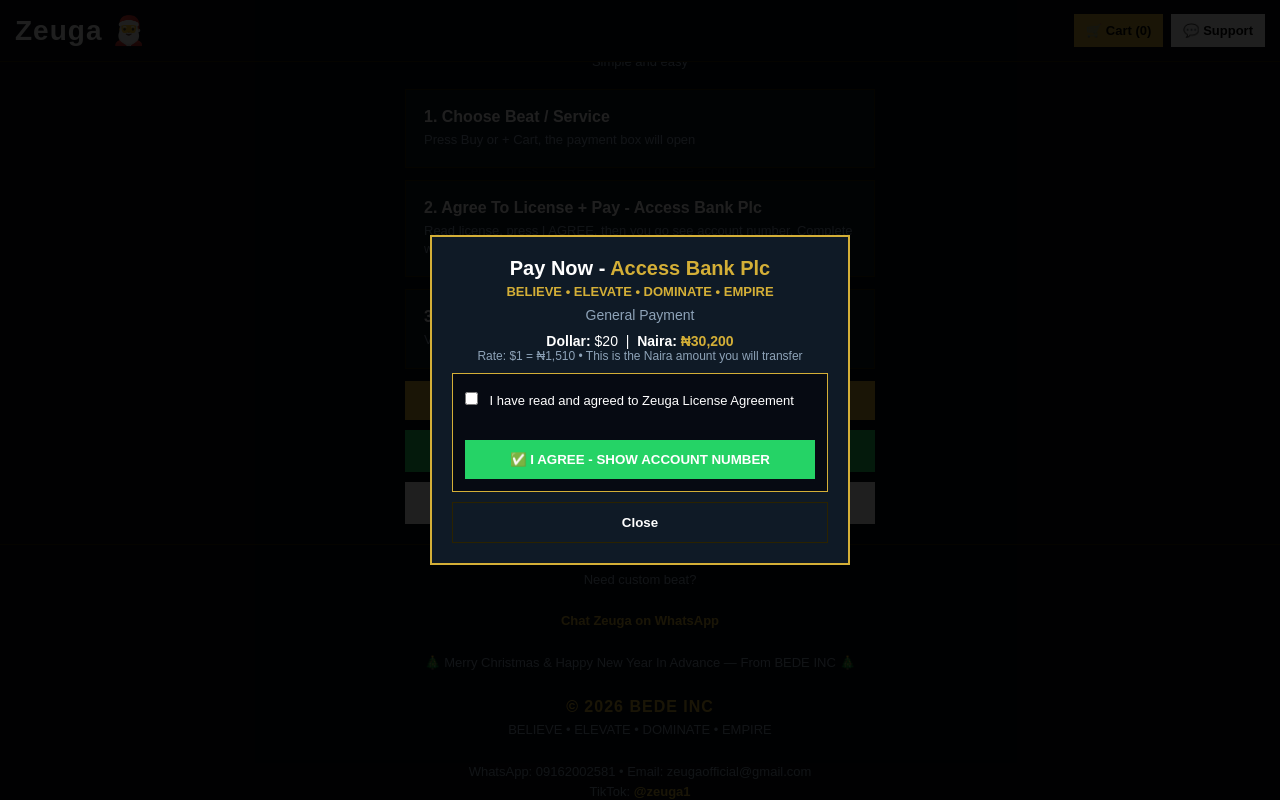
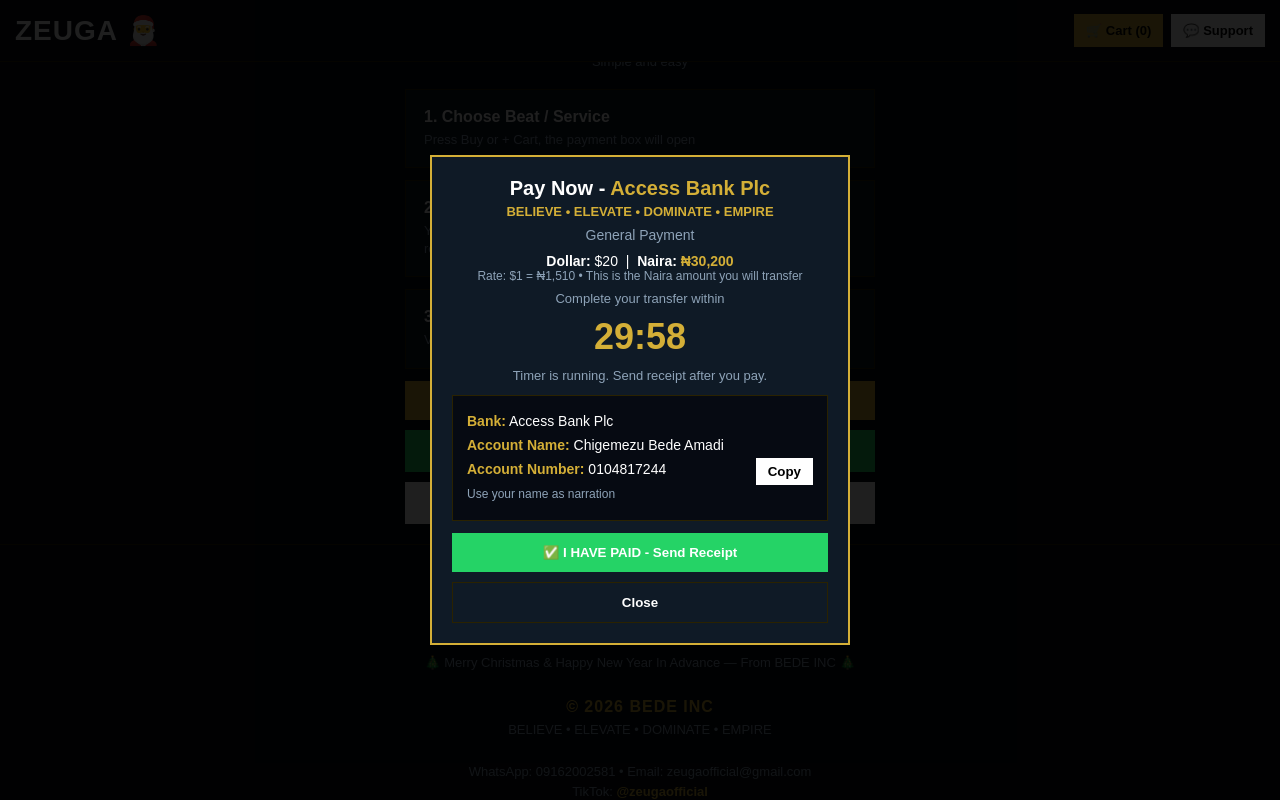
Before and after one commit to zeugabeats/zeugabeats.github.io, a plain HTML site: page index.html in a window 1280 px wide. Both pictures are taken after a click on the button "Pay Now - Access Bank Plc". Shown: the part 5140-5940 px from the top of the page. Drawn offline with Linux system fonts and the light colour scheme.

Commit message:
Update index.html

```diff
--- a/index.html
+++ b/index.html
@@ -92,15 +92,13 @@ footer .bede{color:#D4AF37;font-weight:900;font-size:16px;letter-spacing:1px}
 .licPickRow .rowTop span{color:#D4AF37;font-weight:900;white-space:nowrap;text-align:right;font-size:13px}
 .licPickRow small{color:#8ea3b8;display:block;margin-top:4px;line-height:1.5}
 #readLicBox{display:none;position:fixed;top:0;left:0;right:0;bottom:0;background:rgba(0,0,0,0.88);z-index:101;align-items:center;justify-content:center;padding:15px}
-.agreeCheck{background:#060a12;border:1px solid #D4AF37;padding:12px;margin:10px 0;text-align:left;font-size:13px;line-height:1.5}
-.agreeCheck input{width:auto;margin-right:8px}
 </style>
 </head>
 <body>
 
 <div class="christmas">🎄 Merry Christmas In Advance From Zeuga • BEDE INC 🎄</div>
 
-<header><div class="logo">Zeuga <span>🎅</span></div><div class="h-right"><button class="cartBtn" onclick="openCart()">🛒 Cart (<span id="cartCount">0</span>)</button><a class="supBtn" href="https://wa.me/2349162002581?text=Hello%20Zeuga%2C%20I%20need%20support">💬 Support</a></div></header>
+<header><div class="logo">ZEUGA <span>🎅</span></div><div class="h-right"><button class="cartBtn" onclick="openCart()">🛒 Cart (<span id="cartCount">0</span>)</button><a class="supBtn" href="https://wa.me/2349162002581?text=Hello%20Zeuga%2C%20I%20need%20support">💬 Support</a></div></header>
 <div class="tagline">BELIEVE • ELEVATE • DOMINATE • EMPIRE</div><div class="subtag">BEDE INC</div>
 
 <div class="hero"><h2>Original Beats. <span>Clear Licensing.</span></h2><p>Listen. License. Own your sound.</p></div>
@@ -147,7 +145,7 @@ footer .bede{color:#D4AF37;font-weight:900;font-size:16px;letter-spacing:1px}
 <div class="section" id="buy">
 <h2>How To <span>Buy</span></h2><p class="sub">Simple and easy</p>
 <div class="s-card"><h3>1. Choose Beat / Service</h3><p>Press Buy or + Cart, the payment box will open</p></div>
-<div class="s-card"><h3>2. Agree To License + Pay - Access Bank Plc</h3><p>Read license, press I AGREE, then you go see account number. Complete within 30 minutes • Send receipt on WhatsApp</p></div>
+<div class="s-card"><h3>2. Pay - Access Bank Plc</h3><p>You go see account number direct. Complete within 30 minutes • Send receipt on WhatsApp</p></div>
 <div class="s-card"><h3>3. Receive Beat</h3><p>Via WhatsApp / Email — within 24h</p></div>
 <button class="btn" onclick="openPay('General Payment',20)">Pay Now - Access Bank Plc</button>
 <a class="btn btn-green" href="https://wa.me/2349162002581">WhatsApp Zeuga - 09162002581</a>
@@ -164,7 +162,6 @@ footer .bede{color:#D4AF37;font-weight:900;font-size:16px;letter-spacing:1px}
 <h2>Choose License - <span id="licPickBeat">Beat</span></h2>
 <p style="color:#8ea3b8;font-size:13px;margin-top:6px">Select 1 of the 6 license deals before you proceed to payment.</p>
 <div id="licPickList"></div>
-<div class="agreeCheck"><label><input type="checkbox" id="agreeCheckBox"> I have read and agreed to Zeuga License Agreement</label><br><br><button class="btn btn-green" onclick="document.getElementById('agreeCheckBox').checked=true; agreed=true; alert('You have agreed to Zeuga License Agreement')">✅ I AGREE</button></div>
 <button class="btn" onclick="confirmLicense()">Continue to Payment →</button>
 <button class="btn" style="background:transparent;border:1px solid #2a2200;color:#fff" onclick="closeLicensePicker()">Close</button>
 </div></div>
@@ -175,8 +172,7 @@ footer .bede{color:#D4AF37;font-weight:900;font-size:16px;letter-spacing:1px}
 <p id="payItem" style="color:#8ea3b8;font-size:14px;margin-top:8px">Item</p>
 <p style="font-size:14px;margin-top:10px"><b>Dollar:</b> <span id="payDollar">$20</span> &nbsp;|&nbsp; <b>Naira:</b> <span id="payNaira" style="color:#D4AF37;font-weight:900">₦30,200</span></p>
 <p style="font-size:12px;color:#8ea3b8">Rate: $1 = ₦1,510 • This is the Naira amount you will transfer</p>
-<div id="payAgreeWrap" class="agreeCheck"><label><input type="checkbox" id="agreeCheckBoxPay"> I have read and agreed to Zeuga License Agreement</label><br><br><button class="btn btn-green" onclick="agreeToPay()">✅ I AGREE - SHOW ACCOUNT NUMBER</button></div>
-<div id="payAccWrap" style="display:none">
+<div id="payAccWrap">
 <p style="font-size:13px;color:#8ea3b8;margin-top:8px">Complete your transfer within</p>
 <div id="timer" class="timer">30:00</div>
 <p id="timerMsg" style="font-size:13px;color:#8ea3b8">Timer is running. Send receipt after you pay.</p>
@@ -196,11 +192,11 @@ footer .bede{color:#D4AF37;font-weight:900;font-size:16px;letter-spacing:1px}
 <button class="btn" style="background:transparent;border:1px solid #2a2200;color:#fff" onclick="closeCart()">Close</button>
 </div></div>
 
-<footer>Need custom beat?<br><br><a href="https://wa.me/2349162002581?text=I%20need%20custom%20beat">Chat Zeuga on WhatsApp</a><br><br>🎄 Merry Christmas & Happy New Year In Advance — From BEDE INC 🎄<br><br><span class="bede">© 2026 BEDE INC</span><br>BELIEVE • ELEVATE • DOMINATE • EMPIRE<br><br>WhatsApp: 09162002581 • Email: zeugaofficial@gmail.com<br>TikTok: <a href="https://tiktok.com/@zeuga1">@zeuga1</a></footer>
+<footer>Need custom beat?<br><br><a href="https://wa.me/2349162002581?text=I%20need%20custom%20beat">Chat Zeuga on WhatsApp</a><br><br>🎄 Merry Christmas & Happy New Year In Advance — From BEDE INC 🎄<br><br><span class="bede">© 2026 BEDE INC</span><br>BELIEVE • ELEVATE • DOMINATE • EMPIRE<br><br>WhatsApp: 09162002581 • Email: zeugaofficial@gmail.com<br>TikTok: <a href="https://tiktok.com/@zeugaofficial">@zeugaofficial</a></footer>
 
 <script>
 const RATE=1510;
-let cart=[]; let currentItem="Item"; let currentAmount=20; let timeLeft=1800; let timerInterval=null; let agreed=false;
+let cart=[]; let currentItem="Item"; let currentAmount=20; let timeLeft=1800; let timerInterval=null;
 const LICENSES=[
 {name:"MP3 License",usd:20,detail:"MP3 Only • 1,000 Distribution • 15,000 Streams • No Video • 1 Producer Tag on Beat"},
 {name:"MP3 + WAV License",usd:35,detail:"MP3 & WAV • 2,500 Distribution • 150,000 Streams • 150,000 Video Streams • 1 Producer Tag on Beat"},
@@ -240,9 +236,6 @@ function selectLicPick(i,el){pickLicenseIndex=i; document.querySelectorAll('.lic
 function closeLicensePicker(){document.getElementById('licPickBox').style.display='none';}
 function confirmLicense(){
 let lic=LICENSES[pickLicenseIndex];
-let agree=document.getElementById('agreeCheckBox');
-if(!agreed && agree && !agree.checked){ alert('Please tick "I have read and agreed to Zeuga License Agreement" before you continue.'); return; }
-agreed=true;
 document.getElementById('licPickBox').style.display='none';
 if(lic.usd===0){ window.open('https://wa.me/2349162002581?text='+encodeURIComponent('I want to make an offer for Exclusive License for beat: '+pickBeat),'_blank'); return; }
 openPay(pickBeat+' - '+lic.name, lic.usd);
@@ -260,14 +253,12 @@ function removeItem(i){cart.splice(i,1); document.getElementById('cartCount').in
 function clearCart(){cart=[]; document.getElementById('cartCount').innerText='0'; renderCart();}
 function checkoutPay(){
 if(cart.length===0){alert('Cart is empty');return;}
-if(!agreed){ alert('Please press Buy on any beat and tick "I have read and agreed to Zeuga License Agreement" first before checkout.'); closeCart(); return; }
 let total=0; let names='';
 cart.forEach(it=>{total+=it.usd; names+=it.name+', ';});
 closeCart();
 openPay('Cart - '+cart.length+' beats ('+names+')', total);
 }
-function agreeToPay(){ document.getElementById('agreeCheckBoxPay').checked=true; agreed=true; document.getElementById('payAgreeWrap').style.display='none'; document.getElementById('payAccWrap').style.display='block'; alert('You have agreed to Zeuga License Agreement'); startTimer(); }
-function openPay(item,usd){ currentItem=item; currentAmount=usd; document.getElementById('payItem').innerText=item; document.getElementById('payDollar').innerText='$'+usd; document.getElementById('payNaira').innerText=fmt(usd*RATE); document.getElementById('payBox').style.display='flex'; document.getElementById('restartBtn').style.display='none'; document.getElementById('paidBtn').style.display='block'; if(agreed){ document.getElementById('payAgreeWrap').style.display='none'; document.getElementById('payAccWrap').style.display='block'; startTimer(); } else { document.getElementById('payAgreeWrap').style.display='block'; document.getElementById('payAccWrap').style.display='none'; clearInterval(timerInterval); document.getElementById('timer').innerText='30:00'; } }
+function openPay(item,usd){ currentItem=item; currentAmount=usd; document.getElementById('payItem').innerText=item; document.getElementById('payDollar').innerText='$'+usd; document.getElementById('payNaira').innerText=fmt(usd*RATE); document.getElementById('payBox').style.display='flex'; document.getElementById('restartBtn').style.display='none'; document.getElementById('paidBtn').style.display='block'; startTimer(); }
 function closePay(){ document.getElementById('payBox').style.display='none'; clearInterval(timerInterval);}
 function startTimer(){ clearInterval(timerInterval); timeLeft=1800; updateTimer(); timerInterval=setInterval(function(){ timeLeft--; updateTimer(); if(timeLeft<=0){ clearInterval(timerInterval); document.getElementById('timer').innerText='00:00'; document.getElementById('timer').classList.add('expired'); document.getElementById('timerMsg').innerText='Time expired. Press Pay Again to restart.'; document.getElementById('paidBtn').style.display='none'; document.getElementById('restartBtn').style.display='block'; } },1000);}
 function updateTimer(){ let m=Math.floor(timeLeft/60); let s=timeLeft%60; document.getElementById('timer').innerText=(m<10?'0'+m:m)+':'+(s<10?'0'+s:s); document.getElementById('timer').classList.remove('expired'); document.getElementById('timerMsg').innerText='Timer is running. Send receipt after you pay.';}
```
